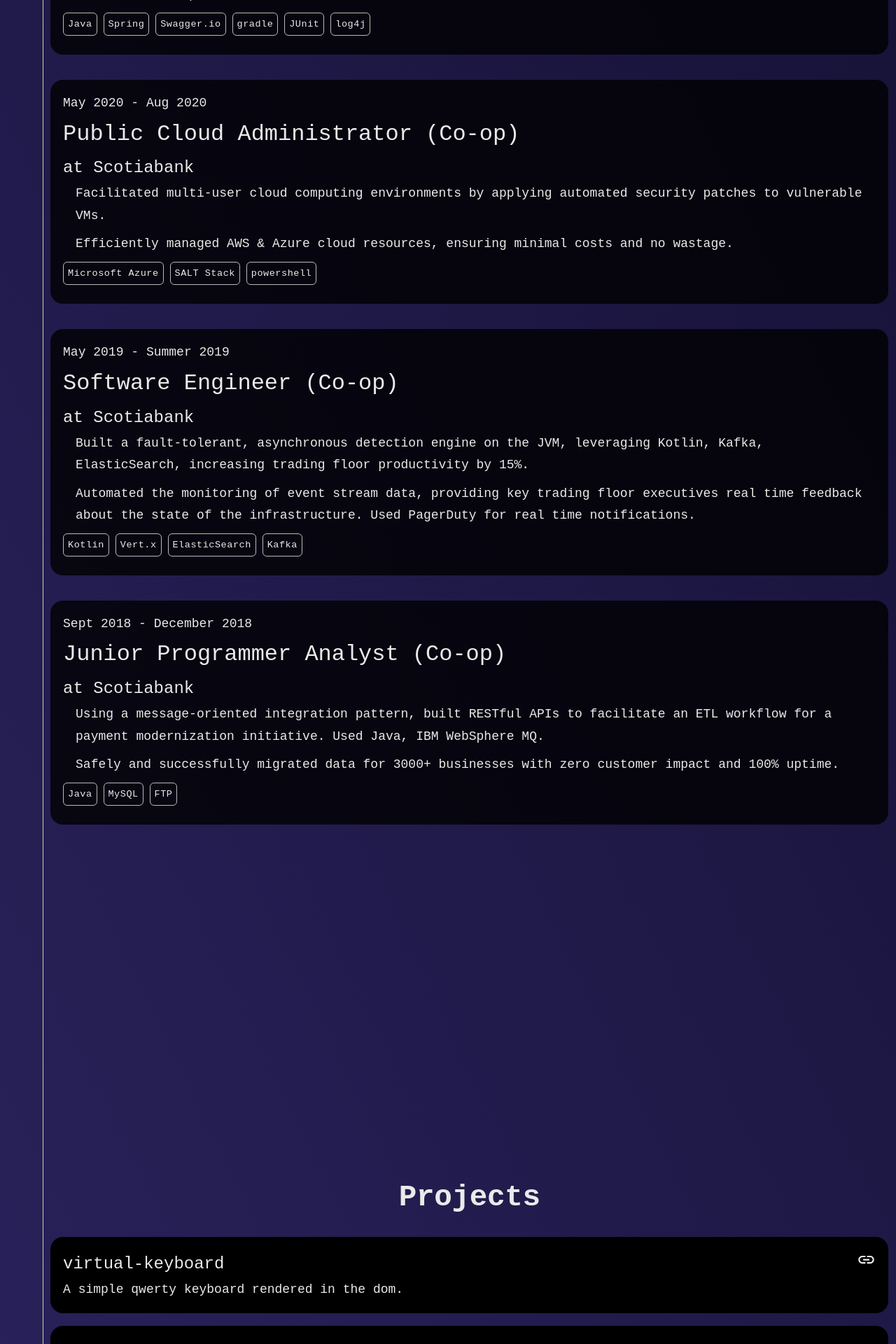
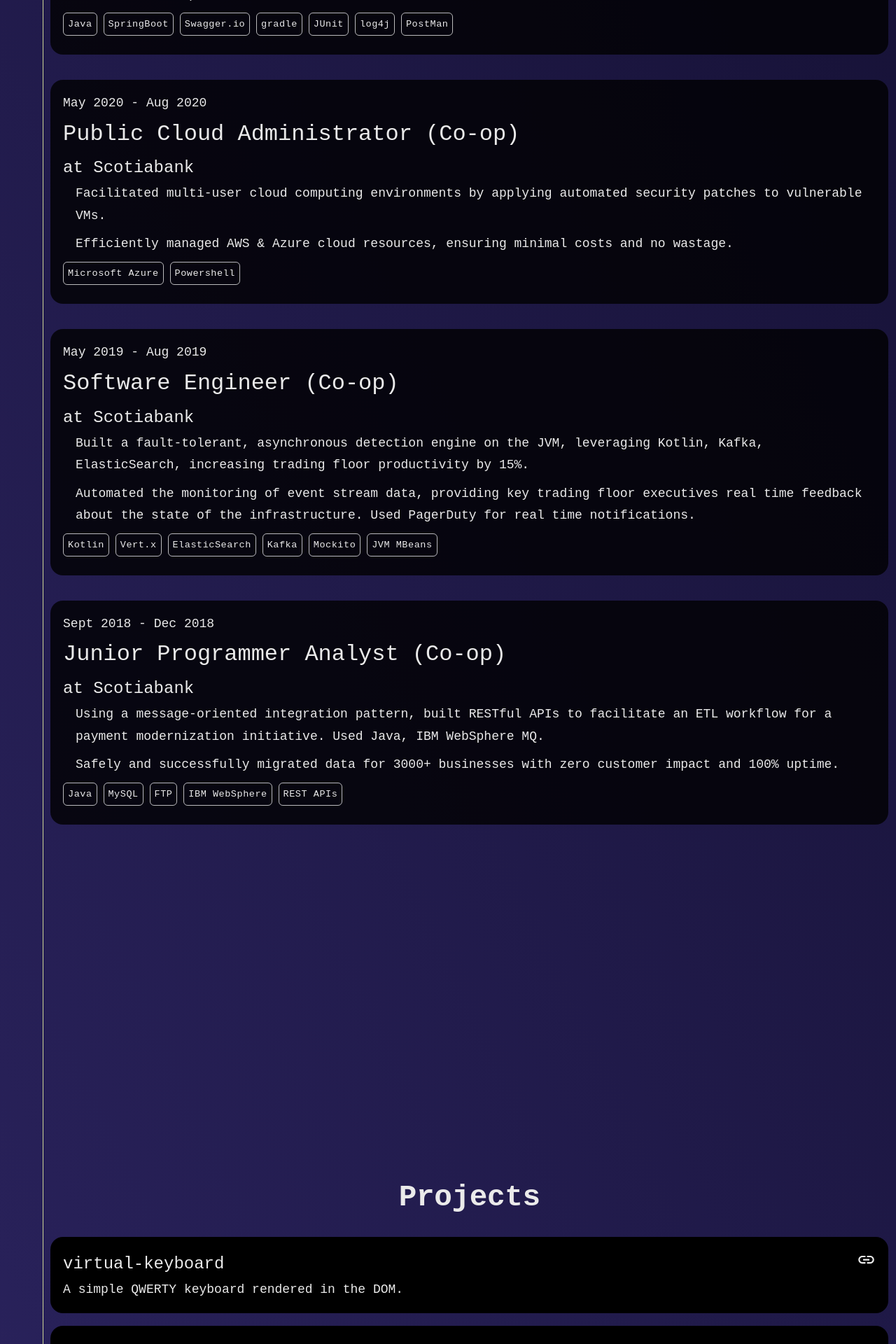
Before and after one commit to nicholaspignatelli/nickpignatelli.dev, a React (Create React App) app: page / in a window 1280 px wide. Shown: the part 3513-5433 px from the top of the page at 70% size. Built offline with nearby package versions, Linux system fonts and the light colour scheme; a web font is replaced by a local one.

Commit message:
fixed typo & added demo link for proj: virtual-keyboard

```diff
--- a/src/data/jobs.js
+++ b/src/data/jobs.js
@@ -1,6 +1,6 @@
 const jobs = [
   {
-    title: "Software Engineer",
+    title: "Software Engineer (Contract)",
     company: "HSBC",
     description: [
       "Leveraged React.js to build a modern component-driven UI for a new customer experience.",
@@ -18,7 +18,15 @@ const jobs = [
     ],
 
     durationArray: ["Jun 2021", "Mar 2022"],
-    techStack: ["Java", "Spring", "Swagger.io", "gradle", "JUnit", "log4j"],
+    techStack: [
+      "Java",
+      "SpringBoot",
+      "Swagger.io",
+      "gradle",
+      "JUnit",
+      "log4j",
+      "PostMan",
+    ],
   },
   {
     title: "Public Cloud Administrator (Co-op)",
@@ -28,7 +36,7 @@ const jobs = [
       "Efficiently managed AWS & Azure cloud resources, ensuring minimal costs and no wastage.",
     ],
     durationArray: ["May 2020", "Aug 2020"],
-    techStack: ["Microsoft Azure", "SALT Stack", "powershell"],
+    techStack: ["Microsoft Azure", "Powershell"],
   },
   {
     title: "Software Engineer (Co-op)",
@@ -37,9 +45,16 @@ const jobs = [
       "Built a fault-tolerant, asynchronous detection engine on the JVM, leveraging Kotlin, Kafka, ElasticSearch, increasing trading floor productivity by 15%.",
       "Automated the monitoring of event stream data, providing key trading floor executives real time feedback about the state of the infrastructure. Used PagerDuty for real time notifications.",
     ],
-    durationArray: ["May 2019", "Summer 2019"],
+    durationArray: ["May 2019", "Aug 2019"],
 
-    techStack: ["Kotlin", "Vert.x", "ElasticSearch", "Kafka"],
+    techStack: [
+      "Kotlin",
+      "Vert.x",
+      "ElasticSearch",
+      "Kafka",
+      "Mockito",
+      "JVM MBeans",
+    ],
   },
   {
     title: "Junior Programmer Analyst (Co-op)",
@@ -48,9 +63,9 @@ const jobs = [
       "Using a message-oriented integration pattern, built RESTful APIs to facilitate an ETL workflow for a payment modernization initiative. Used Java, IBM WebSphere MQ.",
       "Safely and successfully migrated data for 3000+ businesses with zero customer impact and 100% uptime.",
     ],
-    durationArray: ["Sept 2018", "December 2018"],
+    durationArray: ["Sept 2018", "Dec 2018"],
 
-    techStack: ["Java", "MySQL", "FTP"],
+    techStack: ["Java", "MySQL", "FTP", "IBM WebSphere", "REST APIs"],
   },
 ];
 
--- a/src/data/projects.js
+++ b/src/data/projects.js
@@ -1,12 +1,12 @@
 const projects = [
   {
     name: "virtual-keyboard",
-    link: "https://github.com/nicholaspignatelli/virtual-keyboard",
-    description: "A simple qwerty keyboard rendered in the dom.",
+    link: "https://nickpignatelli-virtual-keyboard.netlify.app",
+    description: "A simple QWERTY keyboard rendered in the DOM.",
   },
   {
     name: "helpings",
-    link: "https://github.com/nicholaspignatelli/",
+    link: "https://github.com/nicholaspignatelli/helpings",
     description: "A MERN stack app to help me stay organized in the kitchen!",
   },
   {
@@ -15,7 +15,10 @@ const projects = [
     description:
       "Create/Read/Update/Delete with mongodb, express, react, and node.",
   },
-  { name: "there's more...", link: "https://github.com/nicholaspignatelli" },
+  {
+    name: "see more on github...",
+    link: "https://github.com/nicholaspignatelli",
+  },
 ];
 
 export default projects;
```
